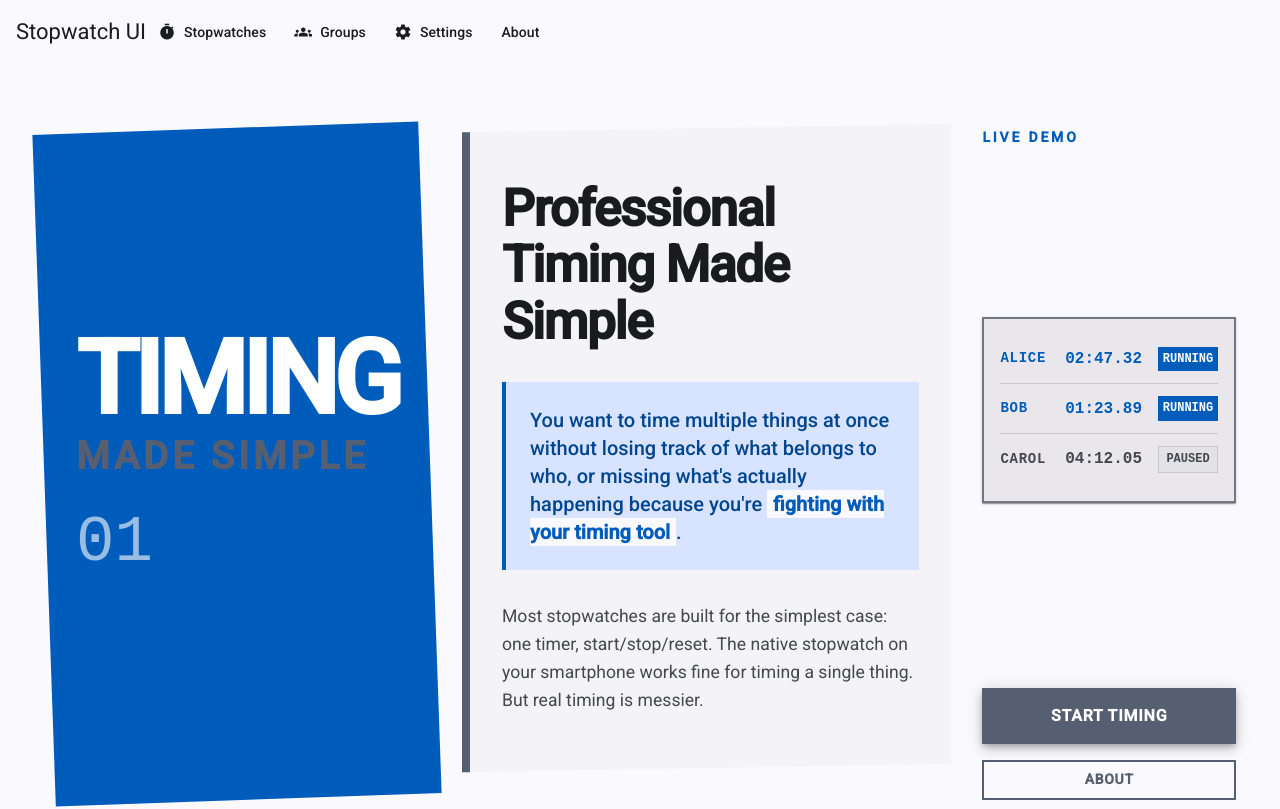
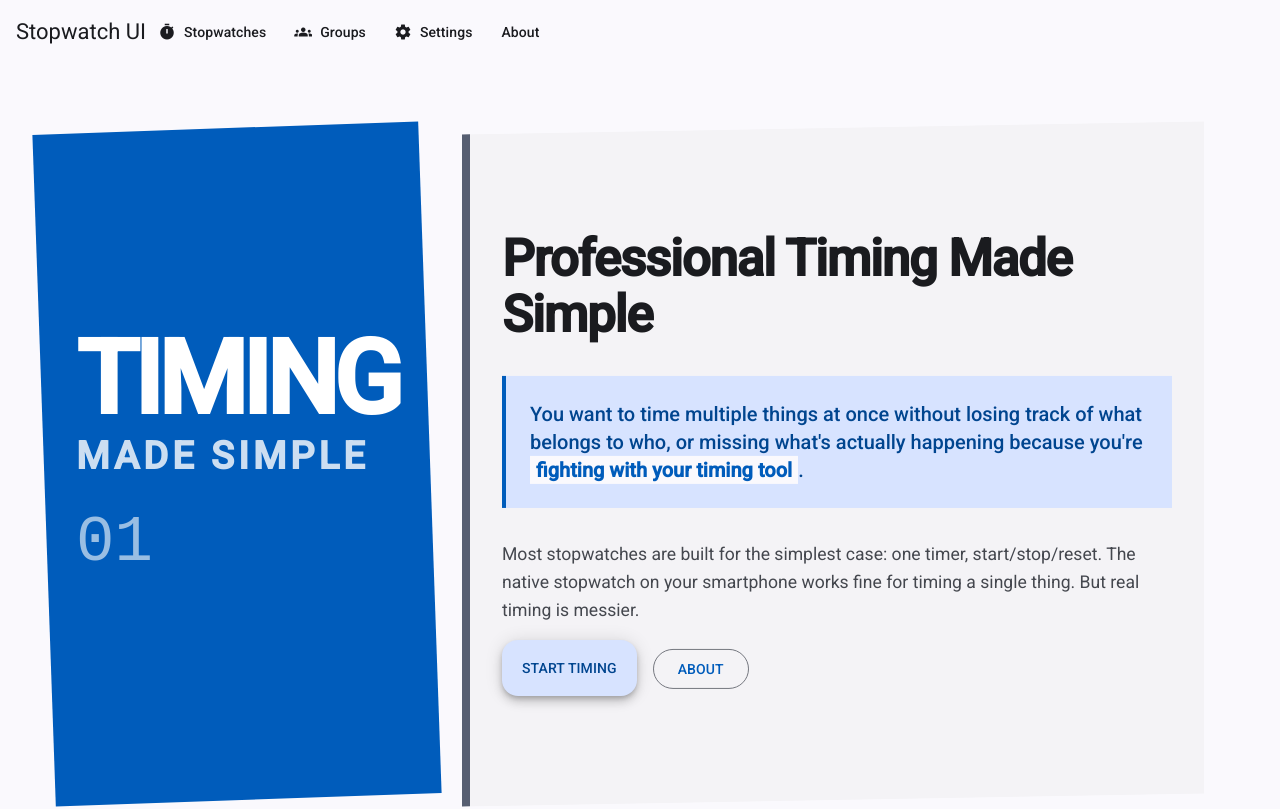
Before and after one commit to dpfens/stopwatch-ui, an Angular app: page / in a window 1280 px wide. Shown: the top 809 px of the page. Built offline with nearby package versions, Linux system fonts and the light colour scheme.

Commit message:
do not render stopwatch demo

```diff
--- a/src/app/components/pages/home/home.component.html
+++ b/src/app/components/pages/home/home.component.html
@@ -6,8 +6,8 @@
       <!-- Large Typography Block -->
       <div class="hero-type-block">
         <div class="type-stack">
-          <div class="type-massive">TIMING</div>
-          <div class="type-emphasis">MADE SIMPLE</div>
+          <div class="type-massive text-uppercase">Timing</div>
+          <div class="type-emphasis text-uppercase">made simple</div>
           <div class="type-counter">01</div>
         </div>
       </div>
@@ -22,41 +22,15 @@
           <div class="reality-check">
             <p>Most stopwatches are built for the simplest case: one timer, start/stop/reset. The native stopwatch on your smartphone works fine for timing a single thing. But real timing is messier.</p>
           </div>
-        </div>
-      </div>
 
-      <!-- Functional Demo Block -->
-      <div class="demo-block">
-        <div class="demo-label">LIVE DEMO</div>
-        <mat-card class="timer-interface">
-          <mat-card-content>
-            <div class="active-timers">
-              <div class="timer-row running">
-                <span class="runner">ALICE</span>
-                <span class="time">02:47.32</span>
-                <span class="status">RUNNING</span>
-              </div>
-              <div class="timer-row running">
-                <span class="runner">BOB</span>
-                <span class="time">01:23.89</span>
-                <span class="status">RUNNING</span>
-              </div>
-              <div class="timer-row paused">
-                <span class="runner">CAROL</span>
-                <span class="time">04:12.05</span>
-                <span class="status">PAUSED</span>
-              </div>
-            </div>
-          </mat-card-content>
-        </mat-card>
-
-        <div class="action-block">
-          <button routerLink="/stopwatch/" mat-fab extended color="primary" class="primary-action">
-            START TIMING
-          </button>
-          <button matButton="outlined" routerLink="/about/" color="primary" class="secondary-action">
-            ABOUT
-          </button>
+          <div class="mt-3">
+            <button routerLink="/stopwatch/" mat-fab extended color="primary" class="primary-action text-uppercase">
+              Start timing
+            </button>
+            <button matButton="outlined" routerLink="/about/" color="primary" class="ms-3 secondary-action text-uppercase">
+              About
+            </button>
+          </div>
         </div>
       </div>
     </div>
@@ -83,13 +57,13 @@
       <!-- Section Header as Graphic Element -->
       <div class="section-header-block">
         <div class="section-number">03</div>
-        <h2 class="section-title">WHAT IT<br>ACTUALLY<br>DOES</h2>
+        <h2 class="section-title text-uppercase">What it<br>actually<br>does</h2>
       </div>
 
       <!-- Multiple Timers - Hero Feature -->
       <div class="feature-major">
         <div class="feature-header">
-          <div class="feature-label">CORE FUNCTION</div>
+          <div class="feature-label text-uppercase">Core function</div>
           <h3>Multiple Independent Timers</h3>
         </div>
         <ul class="feature-list">
@@ -104,7 +78,7 @@
       <!-- Two Column Features -->
       <div class="feature-block left">
         <div class="feature-header">
-          <div class="feature-label">ORGANIZATION</div>
+          <div class="feature-label text-uppercase">organization</div>
           <h3>Organization That Makes Sense</h3>
         </div>
         <ul class="feature-list">
@@ -117,7 +91,7 @@
 
       <div class="feature-block right">
         <div class="feature-header">
-          <div class="feature-label">TIMING</div>
+          <div class="feature-label text-uppercase">Timing</div>
           <h3>Timing Features You'll Actually Use</h3>
         </div>
         <ul class="feature-list">
@@ -132,7 +106,7 @@
       <!-- Advanced Feature -->
       <div class="feature-major bottom">
         <div class="feature-header">
-          <div class="feature-label">ADVANCED</div>
+          <div class="feature-label text-uppercase">Advanced</div>
           <h3>Advanced Group Management</h3>
         </div>
         <ul class="feature-list">
@@ -149,13 +123,13 @@
     <div class="conditions-grid">
       <div class="conditions-header">
         <div class="section-number">04</div>
-        <h2>BUILT FOR<br>REAL CONDITIONS</h2>
+        <h2 class="text-uppercase">Built for<br>real conditions</h2>
       </div>
 
       <mat-card class="condition-card offline">
         <mat-card-header>
           <mat-icon color="primary">cloud_off</mat-icon>
-          <mat-card-title>WORKS OFFLINE</mat-card-title>
+          <mat-card-title clas="text-uppercase">Works offline</mat-card-title>
         </mat-card-header>
         <mat-card-content>
           <p>Your data lives on your device, not in the cloud. Whether there's no internet, or no cell service, it will continue to work just as it always does.</p>
@@ -165,7 +139,7 @@
       <mat-card class="condition-card battery">
         <mat-card-header>
           <mat-icon color="primary">battery_charging_full</mat-icon>
-          <mat-card-title>BATTERY CONSCIOUS</mat-card-title>
+          <mat-card-title class="text-uppercase">Battery Conscious</mat-card-title>
         </mat-card-header>
         <mat-card-content>
           <p>Designed to not drain your phone during long meets or training sessions. The app has been used for 5+ hour events without noticeable battery impact beyond normal usage.</p>
@@ -175,7 +149,7 @@
       <mat-card class="condition-card reliable">
         <mat-card-header>
           <mat-icon color="primary">verified</mat-icon>
-          <mat-card-title>ACTUALLY RELIABLE</mat-card-title>
+          <mat-card-title class="text-uppercase">Actually reliable</mat-card-title>
         </mat-card-header>
         <mat-card-content>
           <p>Your timing data isn't tied to keeping a browser window open or staying in the app. The underlying timing mechanism ensures accuracy regardless of what else you do with your device.</p>
@@ -185,7 +159,7 @@
       <mat-card class="condition-card responsive">
         <mat-card-header>
           <mat-icon color="primary">devices</mat-icon>
-          <mat-card-title>RESPONSIVE INTERFACE</mat-card-title>
+          <mat-card-title class="text-uppercase">Responsive interface</mat-card-title>
         </mat-card-header>
         <mat-card-content>
           <p>Works on phones, tablets, laptops. Touch or mouse. Portrait or landscape. The interface adapts to your device and how you're using it.</p>
@@ -195,7 +169,7 @@
       <mat-card class="condition-card privacy">
         <mat-card-header>
           <mat-icon color="primary">security</mat-icon>
-          <mat-card-title>PRIVACY BY DESIGN</mat-card-title>
+          <mat-card-title class="text-uppercase">Privacy by design</mat-card-title>
         </mat-card-header>
         <mat-card-content>
           <p>No accounts required, no personal data collection, no tracking. Everything happens on your device. Your timing data never leaves your browser. I do track feature usage to see what's getting used versus what is ignored, but that's all anonymous.</p>
@@ -209,7 +183,7 @@
     <div class="use-cases-grid">
       <div class="use-cases-header">
         <div class="section-number">05</div>
-        <h2>THIS MIGHT HELP IF...</h2>
+        <h2 class="text-uppercase">This might help if...</h2>
         <p class="subtitle">You want to time multiple things while staying present for what's happening.</p>
       </div>
 
@@ -254,15 +228,15 @@
     <div class="final-grid">
       <div class="final-statement">
         <div class="section-number">06</div>
-        <h2>FREE TO USE</h2>
+        <h2 class="text-uppercase">Free to ue</h2>
         <p>Your data stays yours. No subscriptions, no accounts, no data sent to servers.</p>
         <p>For more details about how and why this works the way it does, <button matButton routerLink="/about/" color="primary" (click)="onAboutPage()">see the About page</button>.</p>
       </div>
 
       <div class="final-action">
-        <button routerLink="/stopwatch/" matFab extended color="primary" class="final-cta">
+        <button routerLink="/stopwatch/" matFab extended color="primary" class="final-cta text-uppercase">
           <mat-icon>play_arrow</mat-icon>
-          START TIMING
+          Start timing
         </button>
       </div>
     </div>
--- a/src/app/components/pages/home/home.component.scss
+++ b/src/app/components/pages/home/home.component.scss
@@ -19,12 +19,11 @@
 
   .hero-grid {
     display: grid;
-    grid-template-columns: 1fr 2fr 1fr;
-    grid-template-rows: auto 1fr auto;
+    grid-template-columns: 1fr 2fr;
+    grid-template-rows: auto 1fr;
     grid-template-areas:
       "type content demo"
-      "type content demo"
-      "type actions demo";
+      "type content demo";
     gap: 2rem;
     padding: 4rem 2rem;
     min-height: 100vh;
@@ -56,7 +55,8 @@
       .type-emphasis {
         font-size: clamp(1.5rem, 3vw, 3rem);
         font-weight: 700;
-        color: var(--mat-sys-secondary);
+        color: var(--mat-sys-on-primary);
+        opacity: 0.8;
         letter-spacing: 0.1em;
         margin-bottom: 1rem;
       }
```
